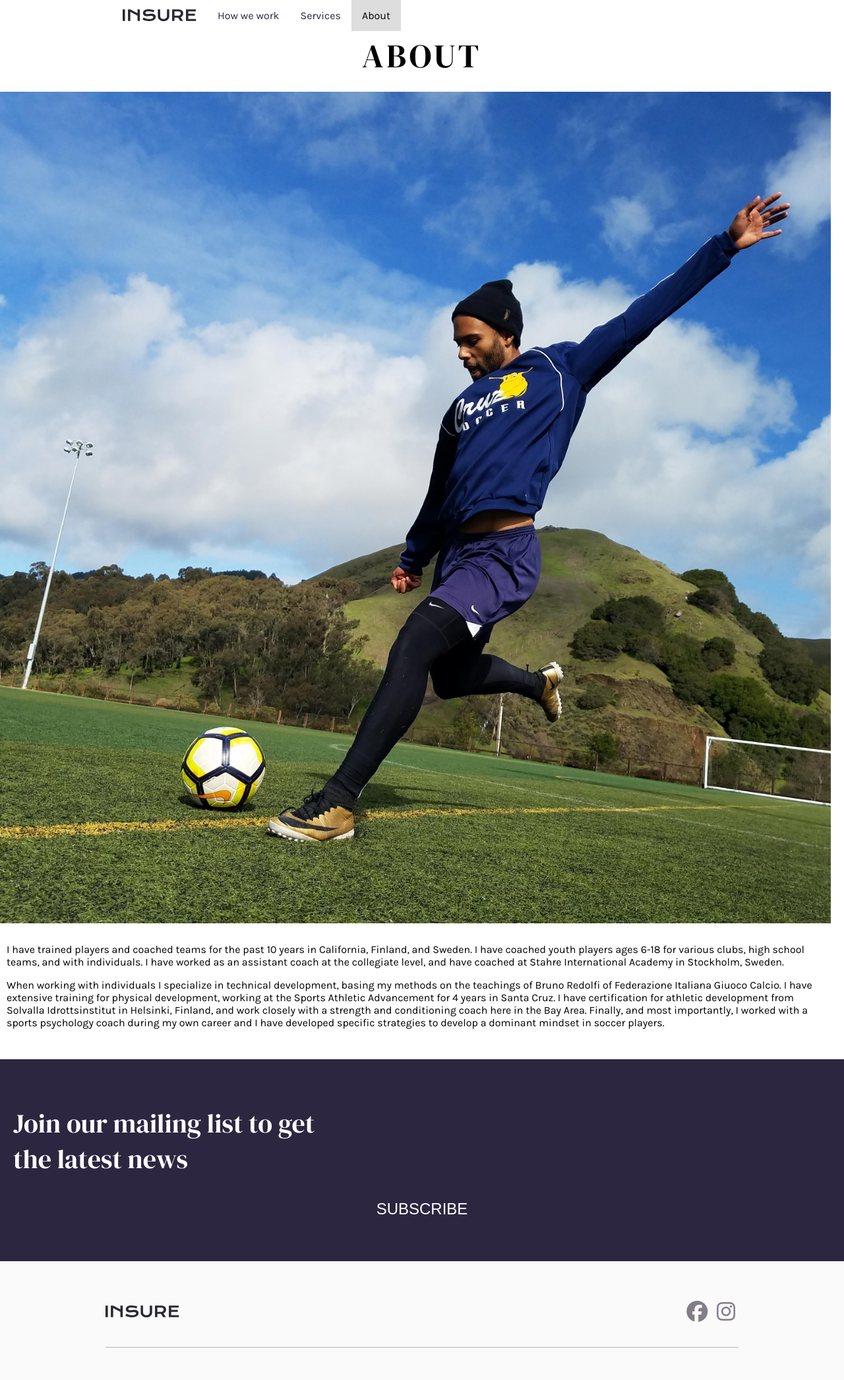
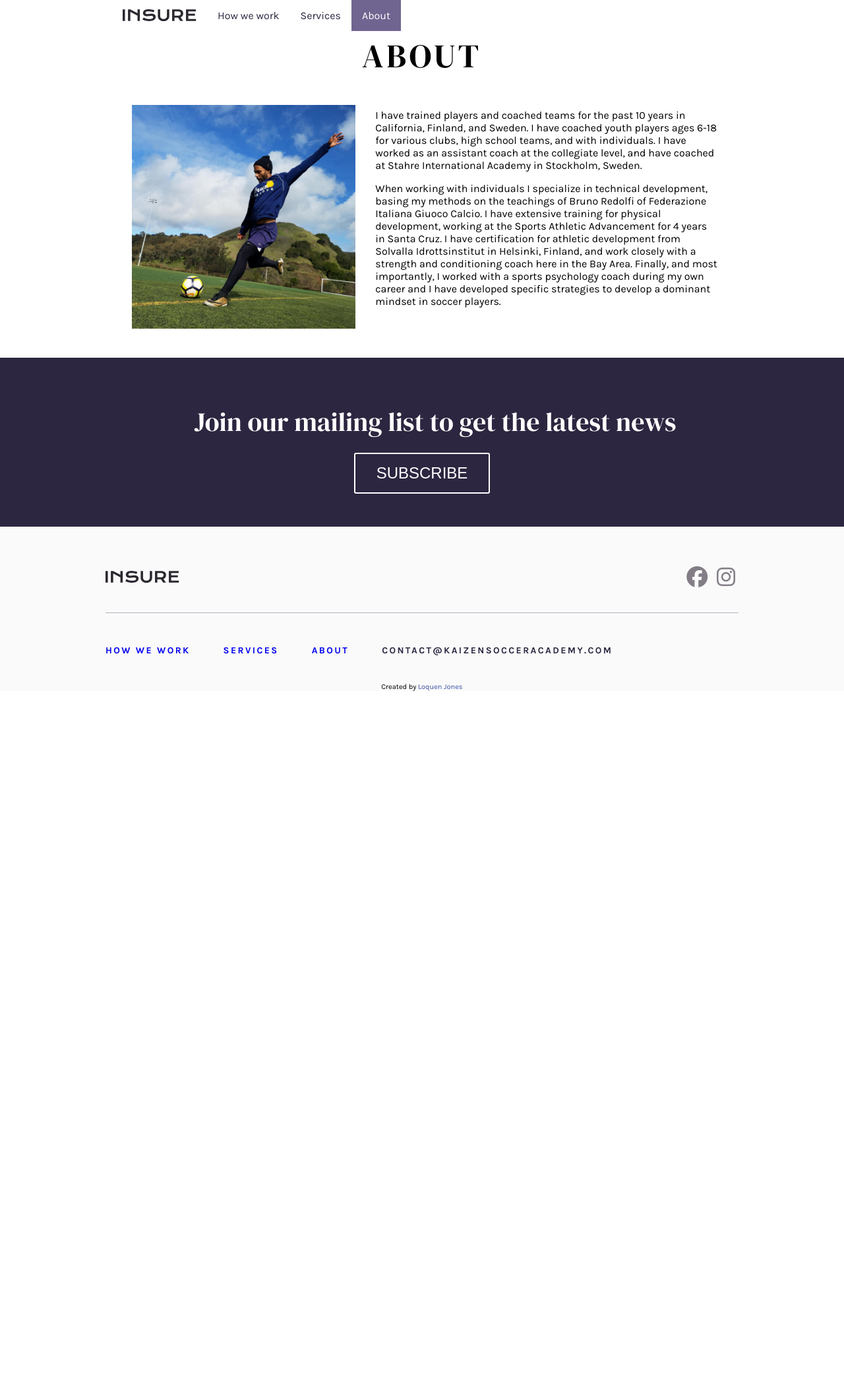
Before and after one commit to Loquen/kaizen, a PHP site: page /about.html in a window 1280 px wide; the page is wider, and only the part inside the window is pictured. Shown: the top 2091 px of that part at 66% size. After the commit the page ends 1047 px from the top of that part, so only its background shows below. Run offline with PHP 8.4, Linux system fonts and the light colour scheme; some libraries are stand-ins or nearby versions.

Commit message:
about desktop style and index style

```diff
--- a/about.html
+++ b/about.html
@@ -26,7 +26,7 @@
       <div class="heading-title title">
         About
       </div>
-      <div class="heading-body">
+      <div class="about-heading-body">
         <div class="profile-pic">
           <img src="./images/Shooting1a.jpg" alt="Aaron Shooting">
         </div>
--- a/style.css
+++ b/style.css
@@ -37,8 +37,8 @@ body {
 }
 
 .nav .active {
-  background-color: #ddd;
-  color: black;
+  background-color: hsl(256, 18%, 48%);
+  color: white;
 }
 
 /* heading */
@@ -87,8 +87,8 @@ body {
 
 .view-button {
   background-color: hsl(256, 26%, 20%);
-  /* border: 2px solid white ; */
-  border: none;
+  border: 2px solid white ;
+  /* border: none; */
   border-radius: 3px;
   color: white;
   padding: 15px 32px;
@@ -403,6 +410,43 @@ hr {
   .footer a {
     padding: 0;
   }
+
+  /* Desktop About */
+  .about {
+    width: 75%;
+    margin: auto;
+  }
+
+  .about-heading-body {
+    display: flex;
+    padding: 20px;
+  }
+  .profile-pic {
+    padding: 20px;
+  }
+  .profile-pic img {
+    width: 100%;
+  }
+  .about-content {
+    text-align: left;
+    padding: 10px;
+  }
+
+  .subscribe .call {
+    text-align: center;
+    margin: auto;
+    width: 100%;
+  }
+
+
+  .subscribe {
+    padding: 50px 0;
+    font-size: 20px;
+    text-align: center;
+    color: white;
+    background-color: hsl(256, 26%, 20%);
+
+  }
 }
 
 
```
Also changed, not shown: other parts of style.css (+22 -15 lines), index.html (+5 -3 lines).
